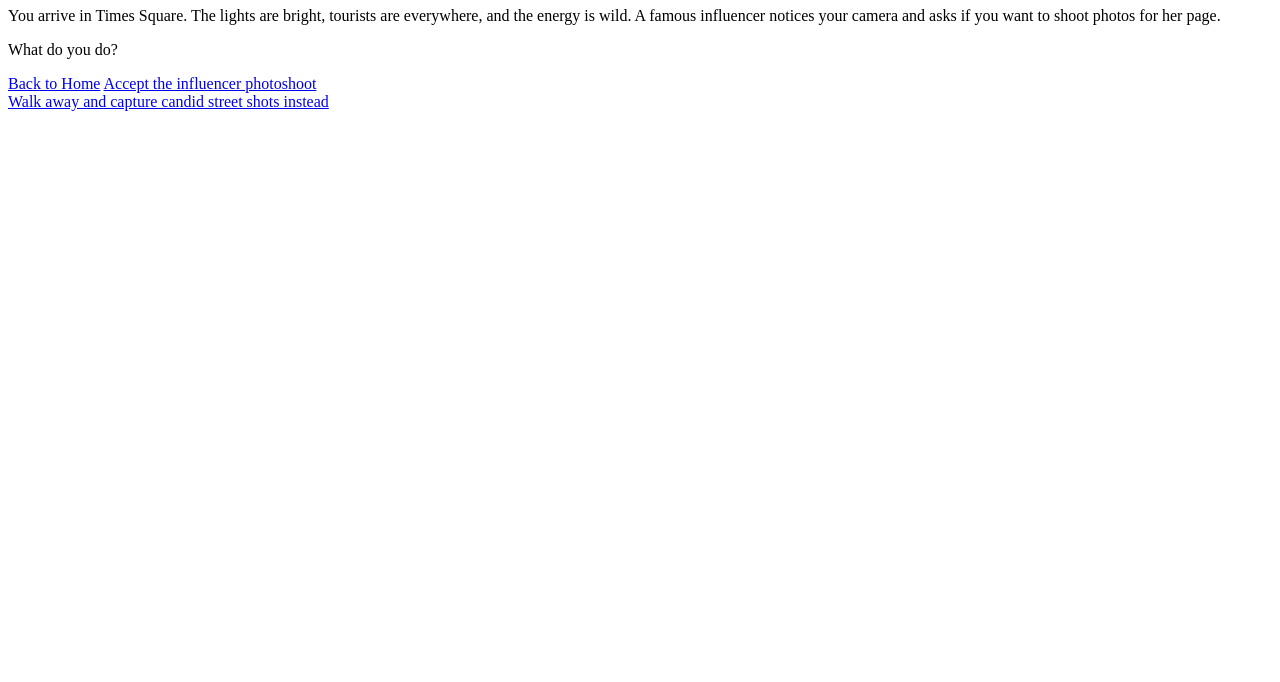
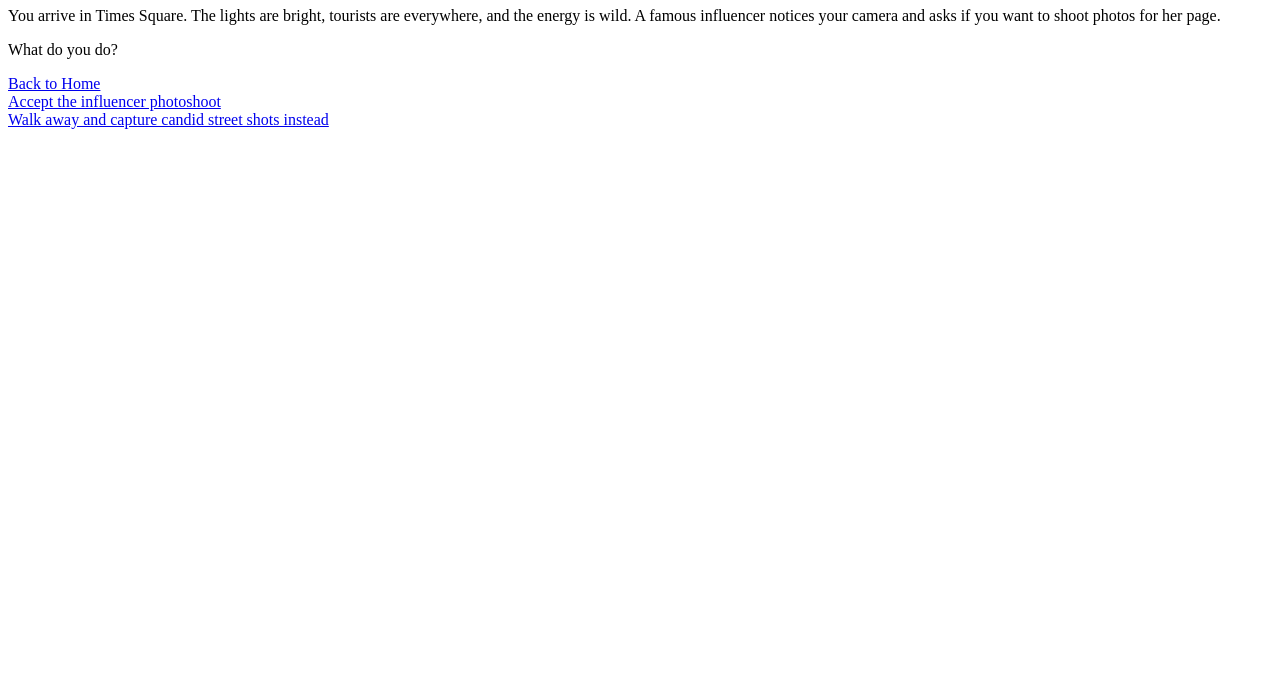
Before and after one commit to ka1286251/myWebpage, a plain HTML site: page web2.html in a window 1280 px wide. Shown: the part 118-800 px from the top of the page. Drawn offline with Linux system fonts and the light colour scheme.

Commit message:
Update web2.html

```diff
--- a/web2.html
+++ b/web2.html
@@ -25,7 +25,7 @@ you want to shoot photos for her page.</p>
 
    <p>What do you do?</p>
 
-   <a href="index.html">Back to Home</a>
+   <a href="index.html">Back to Home</a><br>
 <a href="web2.html"> Accept the influencer photoshoot</a><br>
 <a href="web3.html"> Walk away and capture candid street shots instead</a><br>
 
```
